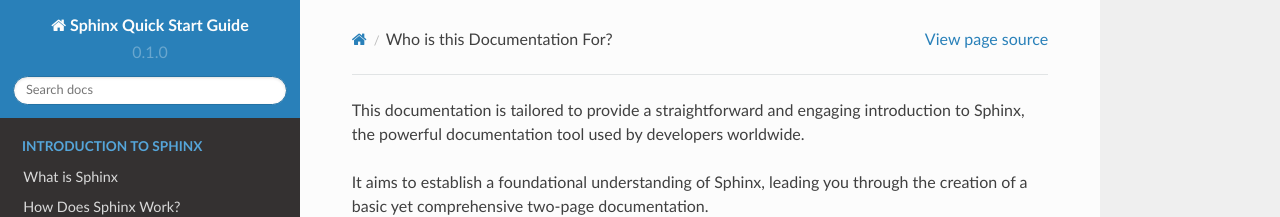
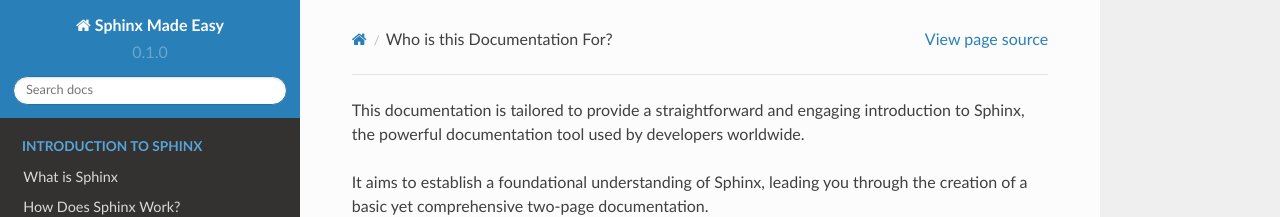
Before and after one commit to LowCodeDataGirl/Sphinx-Quick-Start-Guide, a Sphinx documentation site: the page built from docs/source/index.rst, in a window 1280 px wide. Shown: the top 217 px of the page. Built offline with Sphinx 7.4.7 and the Read the Docs theme 2.0.0, drawn with Linux system fonts in a browser that asks for light colours.

Commit message:
Update conf.py

```diff
--- a/docs/source/conf.py
+++ b/docs/source/conf.py
@@ -2,7 +2,7 @@
 
 # -- Project information
 
-project = 'Sphinx Quick Start Guide'
+project = 'Sphinx Made Easy'
 copyright = '2023, Peace Aisosa'
 author = 'Peace Aisosa'
 
@@ -30,6 +30,3 @@ templates_path = ['_templates']
 # -- Options for HTML output
 
 html_theme = 'sphinx_rtd_theme'
-
-# -- Options for EPUB output
-epub_show_urls = 'footnote'
```
